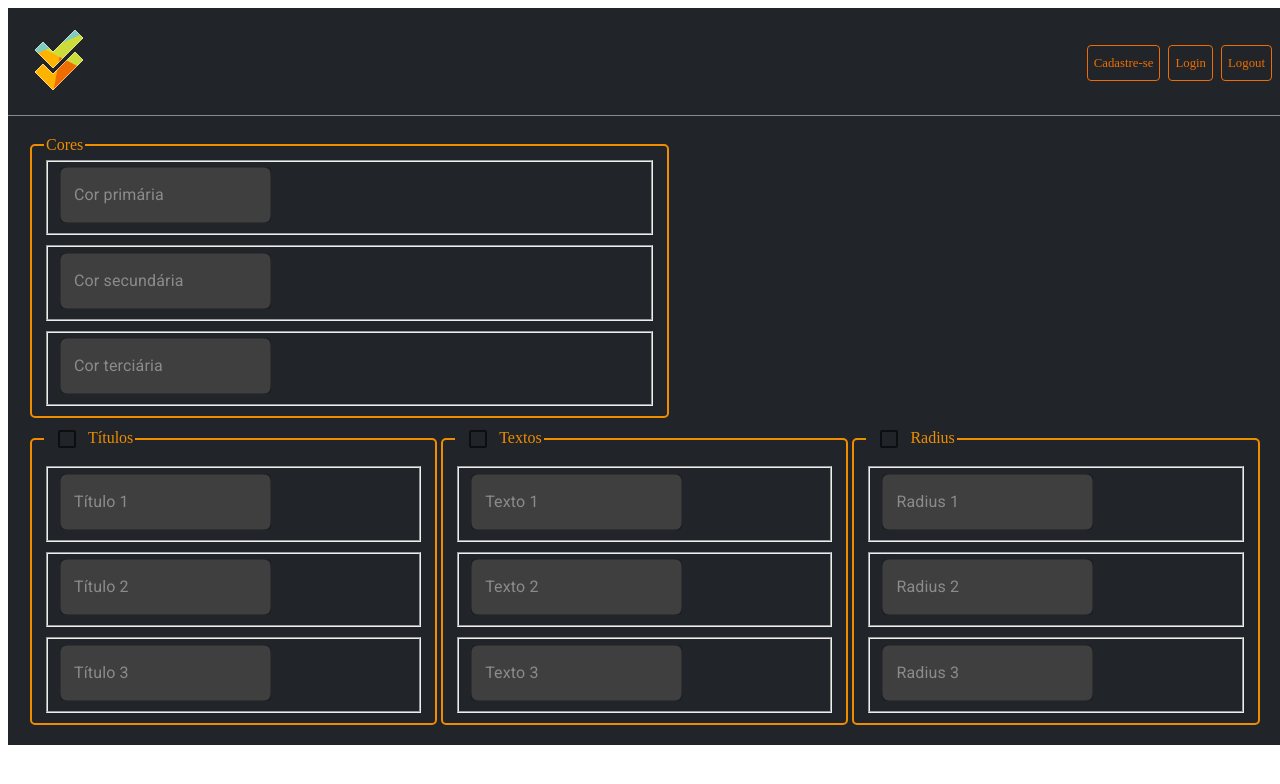
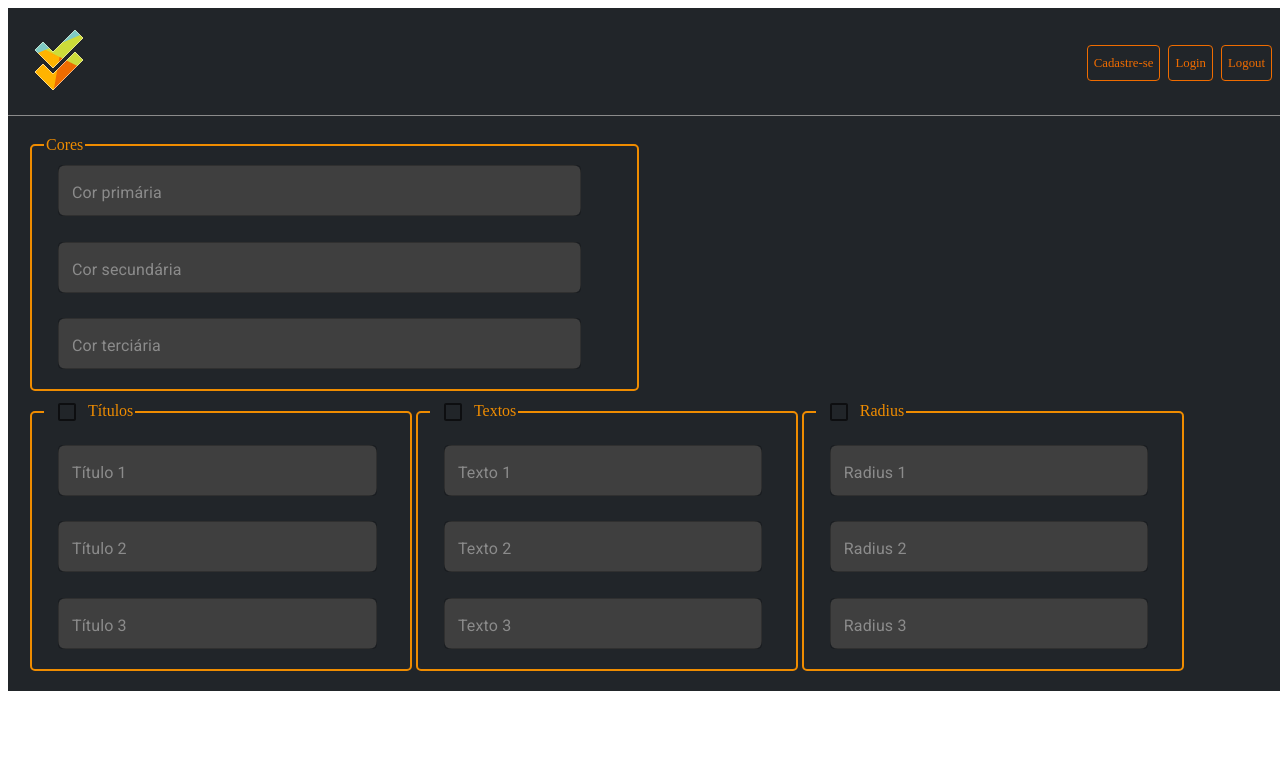
Before and after one commit to kenzieColors/nicole_equipe2_varify, a React (Vite) app: page / in a window 1280 px wide. Shown: the top 784 px of the page. Built offline with nearby package versions, Linux system fonts and the light colour scheme.

Commit message:
css dash

```diff
--- a/src/components/Forms/Input/index.tsx
+++ b/src/components/Forms/Input/index.tsx
@@ -1,6 +1,7 @@
 import { FieldError, UseFormRegisterReturn } from "react-hook-form";
 import { TextField } from "@mui/material";
 import { StyleTextField } from "./textfield";
+import { FieldSet } from "./style";
 
 interface IInputProps {
   label: string;
@@ -11,11 +12,11 @@ interface IInputProps {
 }
 
 const Input = ({ label, id, type, register, error }: IInputProps) => (
-  <fieldset>
+  <FieldSet>
     <StyleTextField label={label} id={id} type={type} {...register} />
 
     {error ? <span>Erro</span> : null}
-  </fieldset>
+  </FieldSet>
 );
 
 export default Input;
--- a/src/components/Forms/Input/style.ts
+++ b/src/components/Forms/Input/style.ts
@@ -1,9 +1,11 @@
 import styled from "styled-components";
 
 export const FieldSet = styled.fieldset`
-  width: 100%;
+  width: 90%;
+
   display: flex;
   flex-direction: column;
   gap: 8px;
-  color: blue;
+
+  border: none;
 `;
--- a/src/components/Forms/Input/textfield.ts
+++ b/src/components/Forms/Input/textfield.ts
@@ -5,6 +5,8 @@ export const StyleTextField = styled(TextField)`
   input {
     background-color: #3f3f3f;
     border-radius: 8px;
+
+    padding: 14px 12px;
   }
   label {
     color: #8b8b8b;
--- a/src/pages/LandingPage/style.ts
+++ b/src/pages/LandingPage/style.ts
@@ -15,7 +15,7 @@ export const StyledMain = styled.main`
 
   .upperForms > fieldset,
   .upperForms > div {
-    width: 50%;
+    width: 46%;
   }
 
   .lowerForms {
@@ -23,6 +23,6 @@ export const StyledMain = styled.main`
   }
 
   .lowerForms > fieldset {
-    width: 30%;
+    width: 28%;
   }
 `;
```
